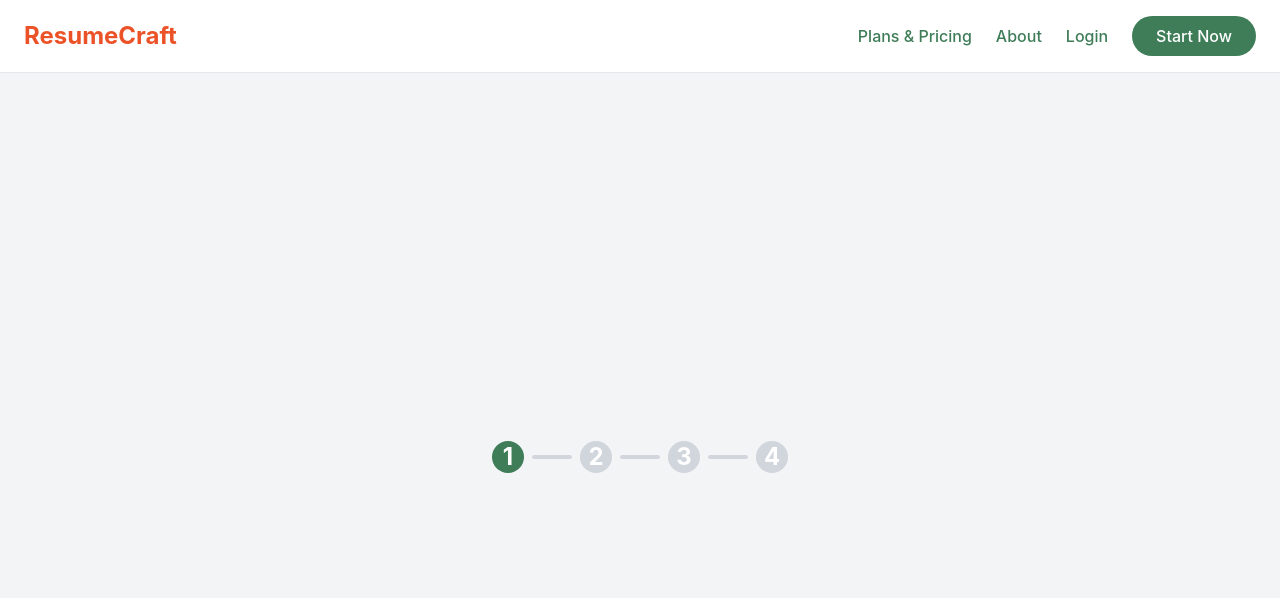
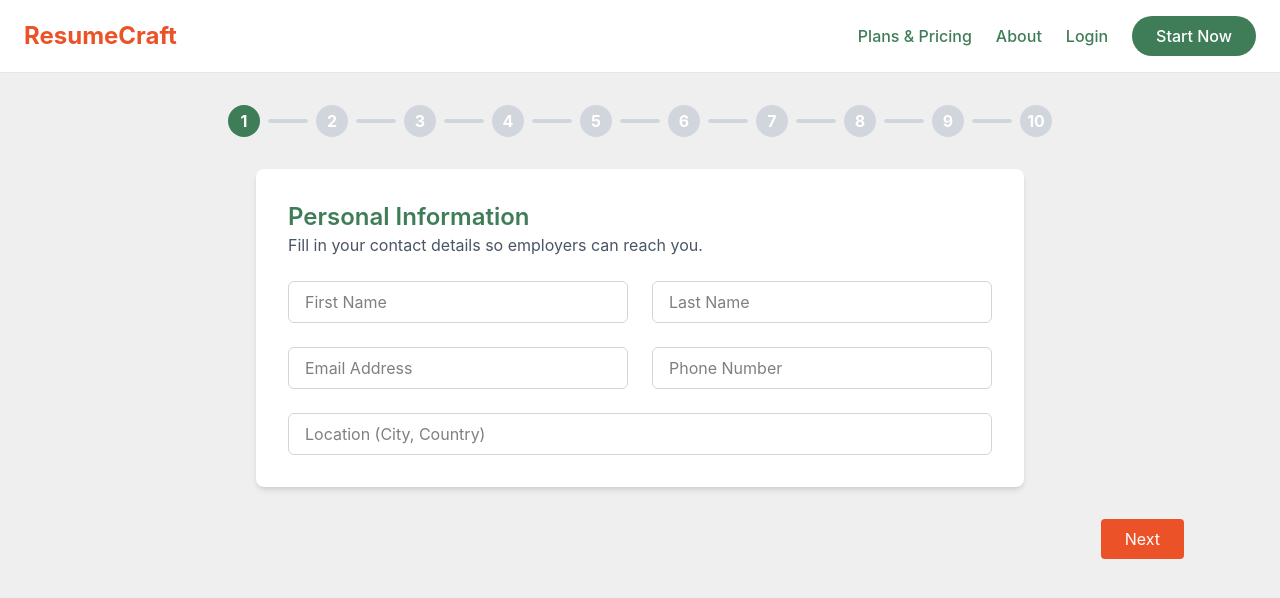
Before and after one commit to DavorSkokandic/Resume-Generator, a React (Create React App) app: page /builder in a window 1280 px wide. Shown: the top 598 px of the page. Built offline with nearby package versions, Linux system fonts and the light colour scheme.

Commit message:
Added dashboard with all users resumes and sidebar. Also startet with resume builder

```diff
--- a/src/components/Header.tsx
+++ b/src/components/Header.tsx
@@ -9,7 +9,7 @@ function Header()
             <Link to="/prices" className="hover:text-[#EC5228]">Plans & Pricing</Link>
             <Link to="/about" className="hover:text-[#EC5228]">About</Link>
             <Link to="/login" className="hover:text-[#EC5228]">Login</Link>
-            <Link to="/builder" className="bg-[#3F7D58] text-white px-6 py-2 rounded-full hover:bg-[#2e6246] transition">
+            <Link to="/dashboard" className="bg-[#3F7D58] text-white px-6 py-2 rounded-full hover:bg-[#2e6246] transition">
               Start Now
             </Link>
           </nav>
--- /dev/null
+++ b/src/components/Sidebar.tsx
@@ -0,0 +1,22 @@
+import { Link } from "react-router-dom";
+
+const Sidebar = () => {
+  return (
+    <div className="bg-[#EFEFEF] w-64 h-full flex flex-col justify-between p-4">
+      <div>
+        <h1 className="text-2xl font-bold text-[#3F7D58] mb-6">ResumeCraft</h1>
+        <ul className="space-y-2">
+          <li><Link className="font-semibold" to="/dashboard">Resume</Link></li>
+          <li><Link to="/cover-letter">Cover Letter</Link></li>
+
+        </ul>
+      </div>
+      <div className="space-y-2">
+        <Link className="w-full border-2 border-[#3F7D58] py-2 rounded" to='/login'>Login</Link>
+        <Link className="w-full bg-[#3F7D58] text-white py-2 rounded" to='/signup'>Signup</Link>
+      </div>
+    </div>
+  );
+};
+
+export default Sidebar
--- a/src/output.css
+++ b/src/output.css
@@ -229,14 +229,26 @@
   .z-50 {
     z-index: 50;
   }
+  .col-span-1 {
+    grid-column: span 1 / span 1;
+  }
   .mx-2 {
     margin-inline: calc(var(--spacing) * 2);
   }
   .mx-auto {
     margin-inline: auto;
   }
+  .mt-2 {
+    margin-top: calc(var(--spacing) * 2);
+  }
   .mt-8 {
     margin-top: calc(var(--spacing) * 8);
+  }
+  .mt-20 {
+    margin-top: calc(var(--spacing) * 20);
+  }
+  .mt-auto {
+    margin-top: auto;
   }
   .mb-2 {
     margin-bottom: calc(var(--spacing) * 2);
@@ -271,8 +283,14 @@
   .h-8 {
     height: calc(var(--spacing) * 8);
   }
+  .h-48 {
+    height: calc(var(--spacing) * 48);
+  }
   .h-96 {
     height: calc(var(--spacing) * 96);
+  }
+  .h-full {
+    height: 100%;
   }
   .h-screen {
     height: 100vh;
@@ -304,6 +322,9 @@
   .max-w-7xl {
     max-width: var(--container-7xl);
   }
+  .flex-1 {
+    flex: 1;
+  }
   .border-collapse {
     border-collapse: collapse;
   }
@@ -313,11 +334,17 @@
     --tw-scale-z: 105%;
     scale: var(--tw-scale-x) var(--tw-scale-y);
   }
+  .cursor-pointer {
+    cursor: pointer;
+  }
   .resize {
     resize: both;
   }
   .grid-cols-1 {
     grid-template-columns: repeat(1, minmax(0, 1fr));
+  }
+  .flex-col {
+    flex-direction: column;
   }
   .items-center {
     align-items: center;
@@ -353,12 +380,19 @@
   .rounded-lg {
     border-radius: var(--radius-lg);
   }
+  .rounded-md {
+    border-radius: var(--radius-md);
+  }
   .rounded-xl {
     border-radius: var(--radius-xl);
   }
   .border {
     border-style: var(--tw-border-style);
     border-width: 1px;
+  }
+  .border-2 {
+    border-style: var(--tw-border-style);
+    border-width: 2px;
   }
   .border-t-4 {
     border-top-style: var(--tw-border-style);
@@ -367,6 +401,10 @@
   .border-b {
     border-bottom-style: var(--tw-border-style);
     border-bottom-width: 1px;
+  }
+  .border-dashed {
+    --tw-border-style: dashed;
+    border-style: dashed;
   }
   .border-\[\#3F7D58\] {
     border-color: #3F7D58;
@@ -380,6 +418,9 @@
   .border-gray-200 {
     border-color: var(--color-gray-200);
   }
+  .border-gray-300 {
+    border-color: var(--color-gray-300);
+  }
   .bg-\[\#3F7D58\] {
     background-color: #3F7D58;
   }
@@ -388,6 +429,9 @@
   }
   .bg-\[\#EFEFEF\] {
     background-color: #EFEFEF;
+  }
+  .bg-\[\#F5F3EF\] {
+    background-color: #F5F3EF;
   }
   .bg-gray-100 {
     background-color: var(--color-gray-100);
@@ -406,6 +450,9 @@
     @supports (color: color-mix(in lab, red, red)) {
       background-color: color-mix(in oklab, var(--color-white) 80%, transparent);
     }
+  }
+  .p-4 {
+    padding: calc(var(--spacing) * 4);
   }
   .p-6 {
     padding: calc(var(--spacing) * 6);
@@ -431,6 +478,9 @@
   .py-4 {
     padding-block: calc(var(--spacing) * 4);
   }
+  .py-8 {
+    padding-block: calc(var(--spacing) * 8);
+  }
   .py-12 {
     padding-block: calc(var(--spacing) * 12);
   }
@@ -453,6 +503,10 @@
   .text-3xl {
     font-size: var(--text-3xl);
     line-height: var(--tw-leading, var(--text-3xl--line-height));
+  }
+  .text-4xl {
+    font-size: var(--text-4xl);
+    line-height: var(--tw-leading, var(--text-4xl--line-height));
   }
   .text-5xl {
     font-size: var(--text-5xl);
@@ -489,6 +543,9 @@
   .whitespace-nowrap {
     white-space: nowrap;
   }
+  .text-\[\#3F3F3F\] {
+    color: #3F3F3F;
+  }
   .text-\[\#3F7D58\] {
     color: #3F7D58;
   }
@@ -500,6 +557,9 @@
   }
   .text-blue-600 {
     color: var(--color-blue-600);
+  }
+  .text-gray-500 {
+    color: var(--color-gray-500);
   }
   .text-gray-600 {
     color: var(--color-gray-600);
@@ -622,9 +682,54 @@
       }
     }
   }
+  .hover\:shadow {
+    &:hover {
+      @media (hover: hover) {
+        --tw-shadow: 0 1px 3px 0 var(--tw-shadow-color, rgb(0 0 0 / 0.1)), 0 1px 2px -1px var(--tw-shadow-color, rgb(0 0 0 / 0.1));
+        box-shadow: var(--tw-inset-shadow), var(--tw-inset-ring-shadow), var(--tw-ring-offset-shadow), var(--tw-ring-shadow), var(--tw-shadow);
+      }
+    }
+  }
+  .focus\:ring-2 {
+    &:focus {
+      --tw-ring-shadow: var(--tw-ring-inset,) 0 0 0 calc(2px + var(--tw-ring-offset-width)) var(--tw-ring-color, currentcolor);
+      box-shadow: var(--tw-inset-shadow), var(--tw-inset-ring-shadow), var(--tw-ring-offset-shadow), var(--tw-ring-shadow), var(--tw-shadow);
+    }
+  }
+  .focus\:ring-\[\#EC5228\] {
+    &:focus {
+      --tw-ring-color: #EC5228;
+    }
+  }
+  .focus\:outline-none {
+    &:focus {
+      --tw-outline-style: none;
+      outline-style: none;
+    }
+  }
+  .sm\:col-span-2 {
+    @media (width >= 40rem) {
+      grid-column: span 2 / span 2;
+    }
+  }
+  .sm\:grid-cols-2 {
+    @media (width >= 40rem) {
+      grid-template-columns: repeat(2, minmax(0, 1fr));
+    }
+  }
   .md\:grid-cols-3 {
     @media (width >= 48rem) {
       grid-template-columns: repeat(3, minmax(0, 1fr));
+    }
+  }
+  .md\:px-16 {
+    @media (width >= 48rem) {
+      padding-inline: calc(var(--spacing) * 16);
+    }
+  }
+  .lg\:px-24 {
+    @media (width >= 64rem) {
+      padding-inline: calc(var(--spacing) * 24);
     }
   }
 }
--- a/src/pages/Builder.tsx
+++ b/src/pages/Builder.tsx
@@ -1,18 +1,73 @@
 import React from 'react';
 import { useState } from 'react';
 import StepIndicator from '../components/StepIndicator';
+import NavigationButtons from '../components/NavigationButtons';
+import StepWrapper from '../components/StepWrapper';
 
+const steps = [
+    'Personal Info',
+    'Summary',
+    'Experience',
+    'Education',
+    'Skills',
+    'Projects',
+    'Certifications',
+    'Languages',
+    'Links',
+    'Finish',
+  ];
 
 const Builder: React.FC = () =>{
 
-    const steps = ['Personal Info', 'Experience', 'Skills', 'Review']
     const [currentStep, setCurrentStep] = useState(0);
+    const handleNext = () => {
+        if(currentStep<steps.length-1) setCurrentStep(prev => prev+1)
+    };
+const handleBack = () => {
+    if(currentStep>0) setCurrentStep(prev => prev-1)
+};
+
     return(
-        <div className='h-screen flex items-center justify-center bg-gray-100 text-2xl font-bold text-blue-600'>
+        <div className="min-h-screen bg-[#EFEFEF] px-4 py-8 md:px-16 lg:px-24">
             <StepIndicator steps ={steps} currentStep={currentStep}/>
-        </div>
+            {currentStep === 0 && (
+        <StepWrapper
+          title="Personal Information"
+          description="Fill in your contact details so employers can reach you."
+        >
+          <form className="grid grid-cols-1 sm:grid-cols-2 gap-6">
+            <input
+              className="border border-gray-300 rounded-md px-4 py-2 focus:outline-none focus:ring-2 focus:ring-[#EC5228]"
+              placeholder="First Name"
+              type="text"
+            />
+            <input
+              className="border border-gray-300 rounded-md px-4 py-2 focus:outline-none focus:ring-2 focus:ring-[#EC5228]"
+              placeholder="Last Name"
+              type="text"
+            />
+            <input
+              className="border border-gray-300 rounded-md px-4 py-2 focus:outline-none focus:ring-2 focus:ring-[#EC5228]"
+              placeholder="Email Address"
+              type="email"
+            />
+            <input
+              className="border border-gray-300 rounded-md px-4 py-2 focus:outline-none focus:ring-2 focus:ring-[#EC5228]"
+              placeholder="Phone Number"
+              type="tel"
+            />
+            <input
+              className="col-span-1 sm:col-span-2 border border-gray-300 rounded-md px-4 py-2 focus:outline-none focus:ring-2 focus:ring-[#EC5228]"
+              placeholder="Location (City, Country)"
+              type="text"
+            />
+          </form>
+        </StepWrapper>
+      )}
 
-    )
-}
+      <NavigationButtons onNext={handleNext} onBack={handleBack} currentStep={currentStep} totalSteps={steps.length} />
+    </div>
+  );
+};
 
 export default Builder;
--- /dev/null
+++ b/src/pages/Dashboard.tsx
@@ -0,0 +1,39 @@
+import React from'react';
+import {Link} from 'react-router-dom'
+import  Sidebar from "../components/Sidebar";
+
+const Dashboard = () => {
+  const savedResumes = [
+    { id: 1, name: "Resume 1", updated: "6 mins ago" },
+    // mock data – this will later be fetched from storage/db
+  ];
+
+  return (
+    <div className="flex h-screen bg-[#F5F3EF]">
+      <Sidebar />
+      <main className="flex-1 p-8">
+        <h2 className="text-3xl font-bold text-[#3F3F3F] mb-8">My Resumes</h2>
+        <div className="grid grid-cols-1 sm:grid-cols-2 md:grid-cols-3 gap-6">
+          <div className="border-2 border-dashed rounded-lg p-6 text-center hover:shadow cursor-pointer flex items-center justify-center flex-col">
+            <div className="text-4xl text-gray-500 flex items-center justify-center ">
+            <Link to="/builder">+</Link>
+            </div>
+            <div className="text-gray-600 font-semibold mt-2 flex justify-center">
+               <Link to="/builder">New resume</Link>
+
+            </div>
+          </div>
+          {savedResumes.map((resume) => (
+            <div key={resume.id} className="bg-white rounded-lg shadow p-4">
+              <div className="h-48 bg-[#3F7D58] rounded mb-4"></div>
+              <h3 className="font-semibold text-[#3F3F3F]">{resume.name}</h3>
+              <p className="text-sm text-gray-500">Edited {resume.updated} • A4</p>
+            </div>
+          ))}
+        </div>
+      </main>
+    </div>
+  );
+};
+
+export default Dashboard
--- a/src/pages/Home.tsx
+++ b/src/pages/Home.tsx
@@ -10,7 +10,7 @@ function Home() {
         <p className="text-xl mb-8 text-[#3F7D58] max-w-2xl mx-auto">
           Your first resume is 100% free – with powerful templates and unlimited downloads.
         </p>
-        <Link to="/builder" className="bg-[#EC5228] text-white px-8 py-4 rounded-full text-lg font-semibold hover:bg-[#EF9651] transition">
+        <Link to="/dashboard" className="bg-[#EC5228] text-white px-8 py-4 rounded-full text-lg font-semibold hover:bg-[#EF9651] transition">
           Get Started – It's Free
         </Link>
       </section>
@@ -48,7 +48,7 @@ function Home() {
       {/* Footer CTA */}
       <footer className="bg-[#3F7D58] text-white text-center py-12">
         <h2 className="text-2xl font-bold mb-4">Ready to create your resume?</h2>
-        <Link to="/builder" className="bg-white text-[#3F7D58] font-semibold px-8 py-3 rounded-full hover:bg-gray-100 transition">
+        <Link to="/dashboard" className="bg-white text-[#3F7D58] font-semibold px-8 py-3 rounded-full hover:bg-gray-100 transition">
           Start Now
         </Link>
       </footer>
--- a/src/routes.tsx
+++ b/src/routes.tsx
@@ -3,7 +3,7 @@ import Home from './pages/Home';
 import Login from './pages/Login';
 import Signup from './pages/Signup';
 import Builder from './pages/Builder';
-import Checkout from './pages/Checkout';
+import Dashboard from './pages/Dashboard';
 import About from './pages/About';
 import Prices from './pages/Prices';
 
@@ -16,6 +16,7 @@ export default function AppRoutes() {
       <Route path="/builder" element={<Builder />} />
       <Route path='/About' element={<About />} />
       <Route path='/Prices' element={<Prices />} />
+      <Route path='/Dashboard' element={<Dashboard />}/>
     </Routes>
   );
 }
```
